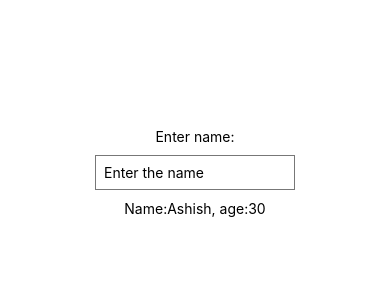
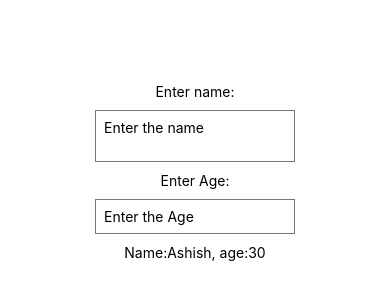
Before and after one commit to ashishkodam/Reat-Native, a React Native app: screen / in a window 390 px wide. Shown: the part 250-550 px from the top of the page. Built offline with nearby package versions, Linux system fonts and the light colour scheme.

Commit message:
TextInput

```diff
--- a/App.js
+++ b/App.js
@@ -17,9 +17,17 @@ export default function App() {
     <View style={styles.container}>
       <Text>Enter name:</Text>
       <TextInput
+        multiline
         style={styles.input}
         placeholder="Enter the name"
         onChangeText={(val) => setName(val)}
+      />
+      <Text>Enter Age:</Text>
+      <TextInput
+        keyboardType="numeric"
+        style={styles.input}
+        placeholder="Enter the Age"
+        onChangeText={(val) => setAges(val)}
       />
       <Text>
         Name:{name}, age:{age}
```
